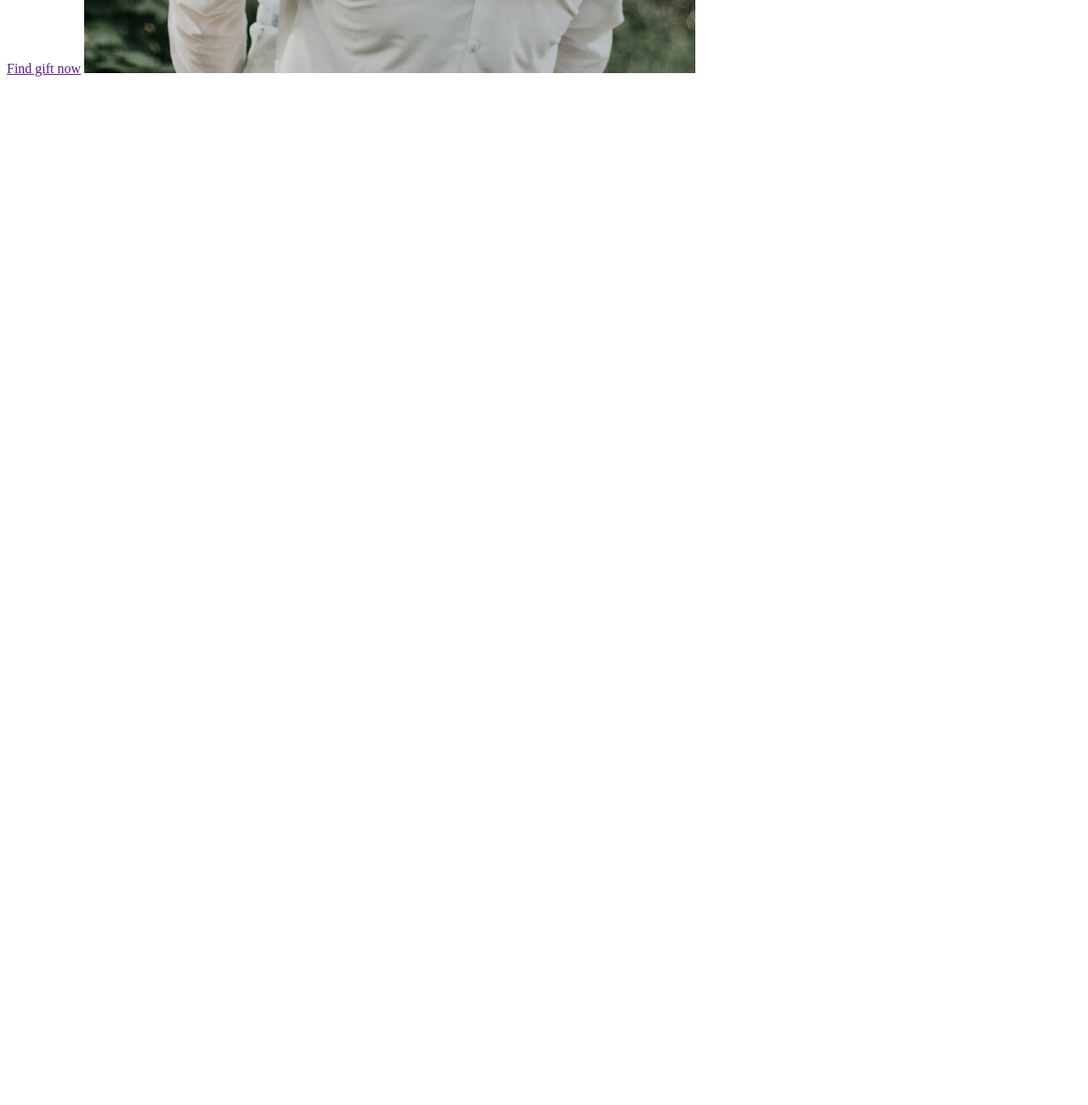
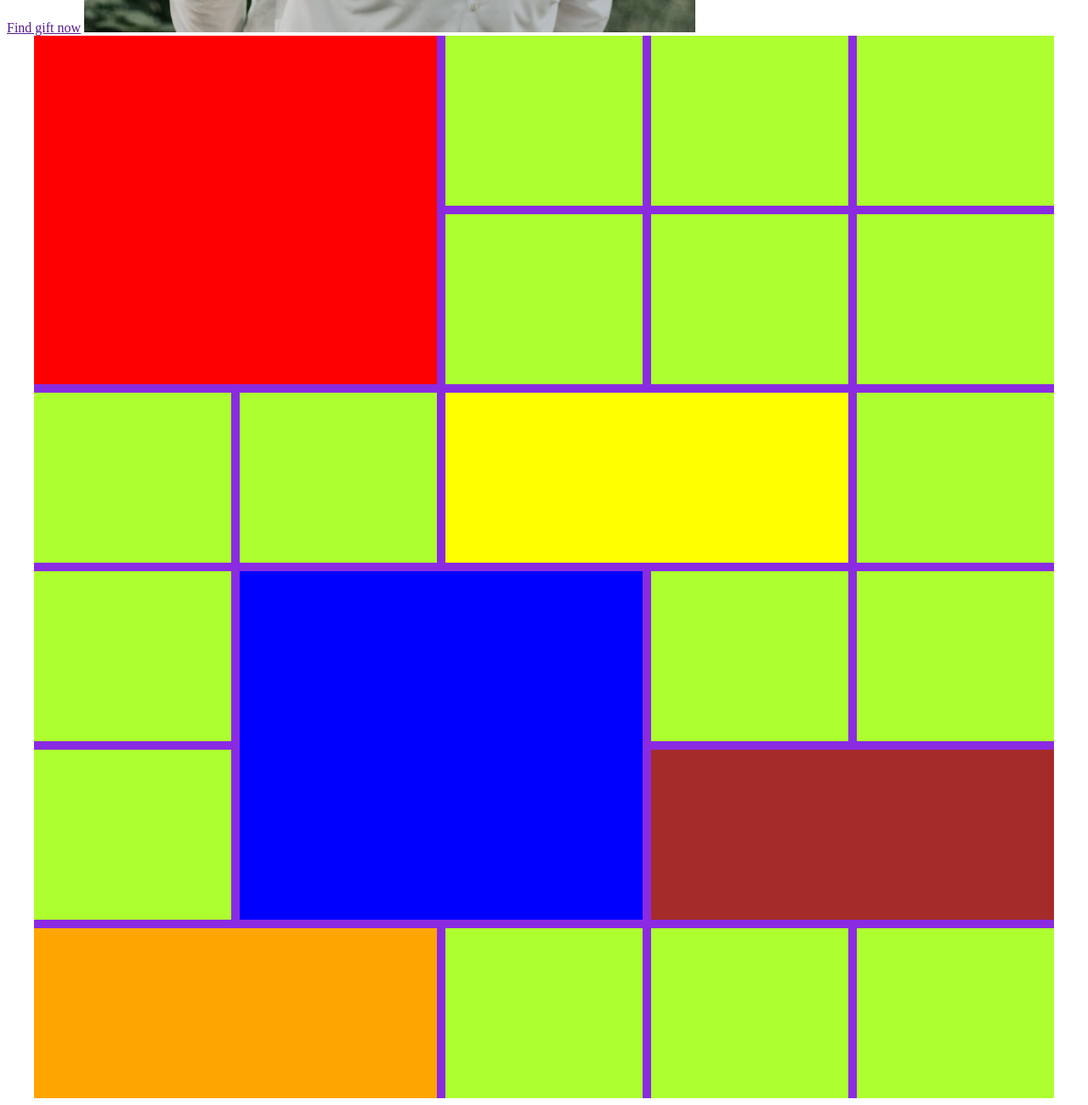
Before and after one commit to mykytashamota/additional-practice, a plain HTML site: page index.html in a window 1280 px wide. Shown: the part 882-2182 px from the top of the page at 85% size. Before the commit the page ends 980 px from the top, so only its background shows below. Drawn offline with Linux system fonts and the light colour scheme.

Commit message:
grid-section-edit

```diff
--- a/css/styles.css
+++ b/css/styles.css
@@ -1,3 +1,13 @@
+.html {
+    box-sizing: border-box;
+}
+
+ul {
+    list-style: none;
+    padding: 0;
+    margin: 0;
+}
+
 .logo {
 }
 .nav-page {
@@ -24,3 +34,52 @@
 .text {}
 
 .page-link {}
+
+.grid {
+}
+.container {
+    width: 1200px;
+    padding: 0 20px;
+    margin: auto;
+
+}
+.grid-gallery {
+    width: 100%;
+    height: auto;
+    display: grid;
+    grid-template-columns: repeat(5, 1fr);
+    grid-auto-rows: minmax(200px, auto);
+    grid-gap: 10px;
+    background-color: blueviolet;
+}
+
+.grid-item {
+    background-color: greenyellow;
+}
+
+.grid-item:nth-child(1) {
+    background-color: red;
+    grid-column: 1/3;
+    grid-row: 1/3;
+}
+
+.grid-item:nth-child(10) {
+    background-color: yellow;
+    grid-column: 3/5;
+}
+
+.grid-item:nth-child(13) {
+    background-color: blue;
+    grid-column: 2/4;
+    grid-row: 4/6;
+}
+
+.grid-item:nth-child(17) {
+    background-color: brown;
+    grid-column: 4/6;
+}
+
+.grid-item:nth-child(18) {
+    background-color: orange;
+    grid-column: 1/3;
+}
--- a/index.html
+++ b/index.html
@@ -5,6 +5,7 @@
     <meta http-equiv="X-UA-Compatible" content="IE=edge" />
     <meta name="viewport" content="width=device-width, initial-scale=1.0" />
     <title>Document</title>
+    <link rel="stylesheet" href="./css/styles.css">
   </head>
   <body>
     <header>
@@ -32,6 +33,33 @@
         <img src="./images/couple1.jpg" alt="happy smiling couple" width="719" height="700" >
 
       </section>
+      <section class="grid">
+        <div class="container">
+          <ul class="grid-gallery">
+            <li class="grid-item"></li>
+            <li class="grid-item"></li>
+            <li class="grid-item"></li>
+            <li class="grid-item"></li>
+            <li class="grid-item"></li>
+            <li class="grid-item"></li>
+            <li class="grid-item"></li>
+            <li class="grid-item"></li>
+            <li class="grid-item"></li>
+            <li class="grid-item"></li>
+            <li class="grid-item"></li>
+            <li class="grid-item"></li>
+            <li class="grid-item"></li>
+            <li class="grid-item"></li>
+            <li class="grid-item"></li>
+            <li class="grid-item"></li>
+            <li class="grid-item"></li>
+            <li class="grid-item"></li>
+            <li class="grid-item"></li>
+            <li class="grid-item"></li>
+            <li class="grid-item"></li>
+          </ul>
+        </div>
+      </section>
     </main>
   </body>
 </html>
```
